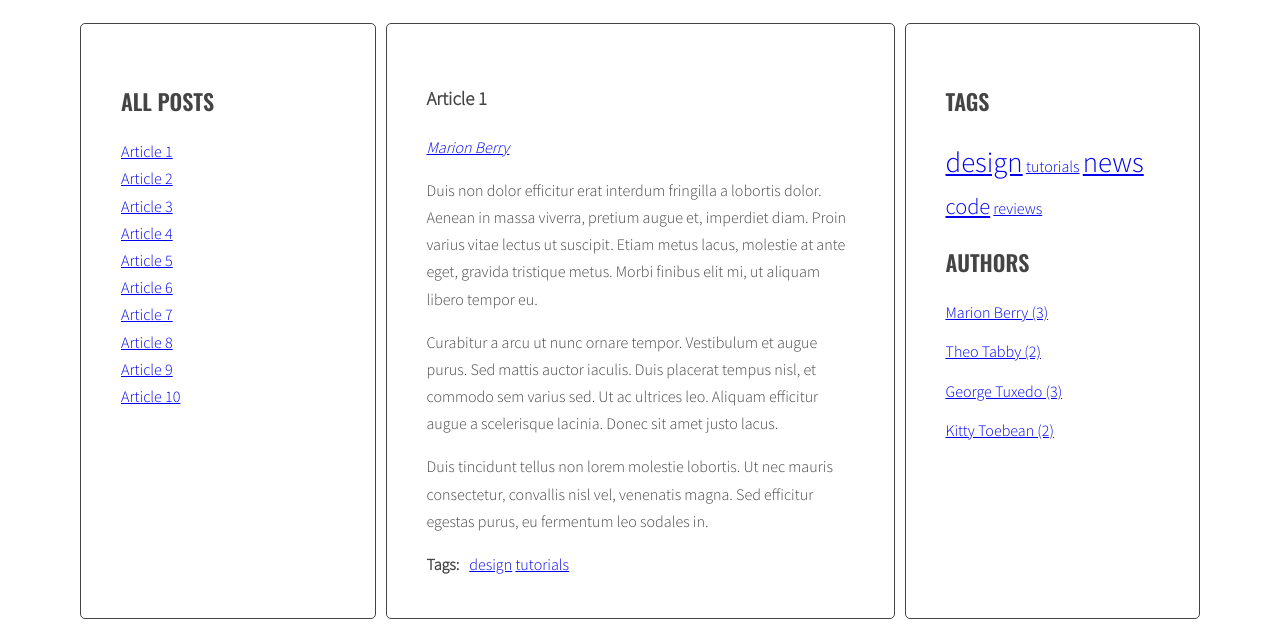
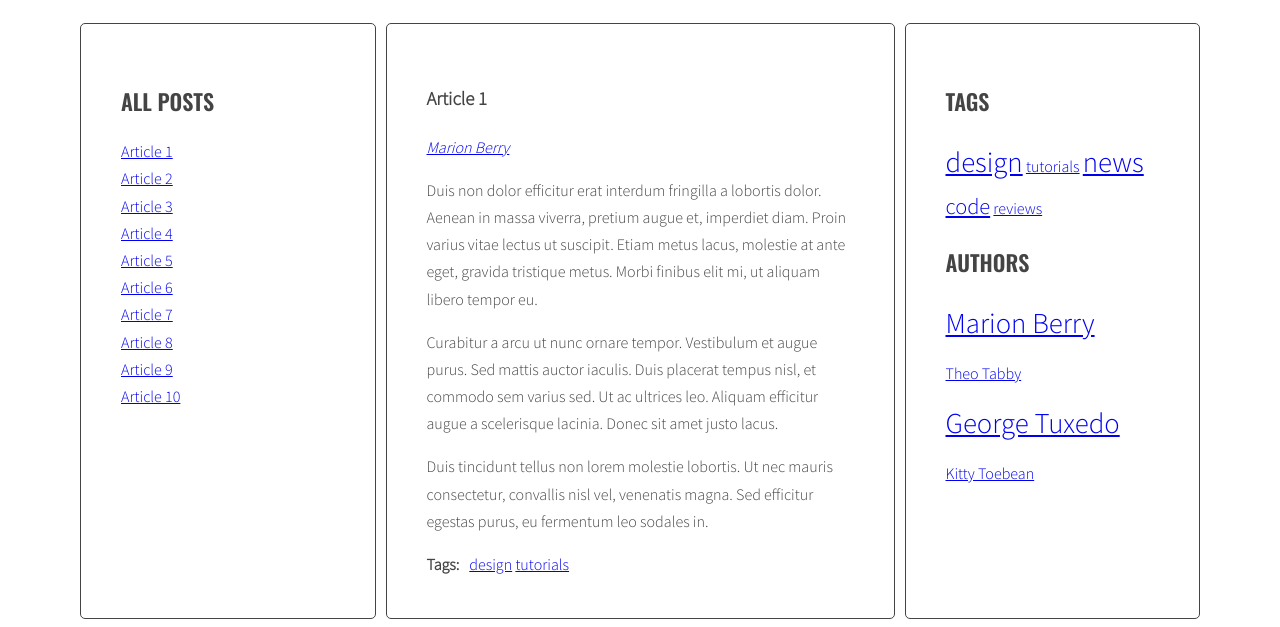
Before and after one commit to TheWizard0f0z/javascript-blog, a website: page index.html in a window 1280 px wide. Shown: the part 220-847 px from the top of the page. Drawn offline with nearby package versions, Linux system fonts and the light colour scheme.

Commit message:
Add code for authors cloud

```diff
--- a/js/script.js
+++ b/js/script.js
@@ -231,26 +231,38 @@ function addClickListenersToTags() {
 
 addClickListenersToTags();
 
-function calculateAuthorsClass(authors) {
+function calculateAuthorsParams(authors) {
   const keys = { max: 0, min: 999999 };
 
   const params = keys;
 
   for (let author in authors) {
-    console.log(author + ' in used ' + authors[author] + ' times ');
+    /*console.log(author + ' in used ' + authors[author] + ' times ');*/
     if (authors[author] > params.max) {
       params.max = authors[author];
     }
   }
 
   for (let author in authors) {
-    console.log(author + ' in used ' + authors[author] + ' times ');
+    /*console.log(author + ' in used ' + authors[author] + ' times ');*/
     if (authors[author] < params.min) {
       params.min = authors[author];
     }
   }
 
   return params;
+}
+
+function calculateAuthorClass(count, params) {
+  const normalizedCount = count - params.min;
+
+  const normalizedMax = params.max - params.min;
+
+  const percentage = normalizedCount / normalizedMax;
+
+  const classNumber = Math.floor(percentage * (optCloudClassCount - 1) + 1);
+
+  return optCloudClassPrefix + classNumber;
 }
 
 function generateAuthors() {
@@ -294,7 +306,7 @@ function generateAuthors() {
   /* [NEW] find list of authors in right column */
   const authorList = document.querySelector('.authors');
 
-  const authorsParams = calculateAuthorsClass(allAuthors);
+  const authorsParams = calculateAuthorsParams(allAuthors);
   console.log('authorsParams:', authorsParams);
 
   /* [NEW] create variable for all links HTML code */
@@ -303,8 +315,11 @@ function generateAuthors() {
   /* [NEW] START LOOP: for each author in allAuthors: */
   for (let author in allAuthors) {
     /* [NEW] generate code of a link and add it to allAuthorsHTML */
-    allAuthorsHTML += '<li><a href="#author-' + author + '">' + author + ' (' + allAuthors[author] + ') ' + '</a></li>';
+    const authorLinkHTML = '<li><a class="' + calculateAuthorClass(allAuthors[author], authorsParams) + '" href="#author-' + author + '">' + author + '</a></li>';
+
+    allAuthorsHTML += authorLinkHTML;
   }
+
   /* [NEW] END LOOP: for each author in allAuthors: */
 
   /* [NEW] add html from allAuthorsHTML to authorList */
--- a/sass/style.scss
+++ b/sass/style.scss
@@ -151,3 +151,9 @@ body {
 .tag-size-5 {
   font-size: 180%;
 }
+
+/* Authors */
+
+.sidebar .authors li {
+  display: inline-block;
+}
```
Also changed, not shown: css/style.css, 1 other file.
